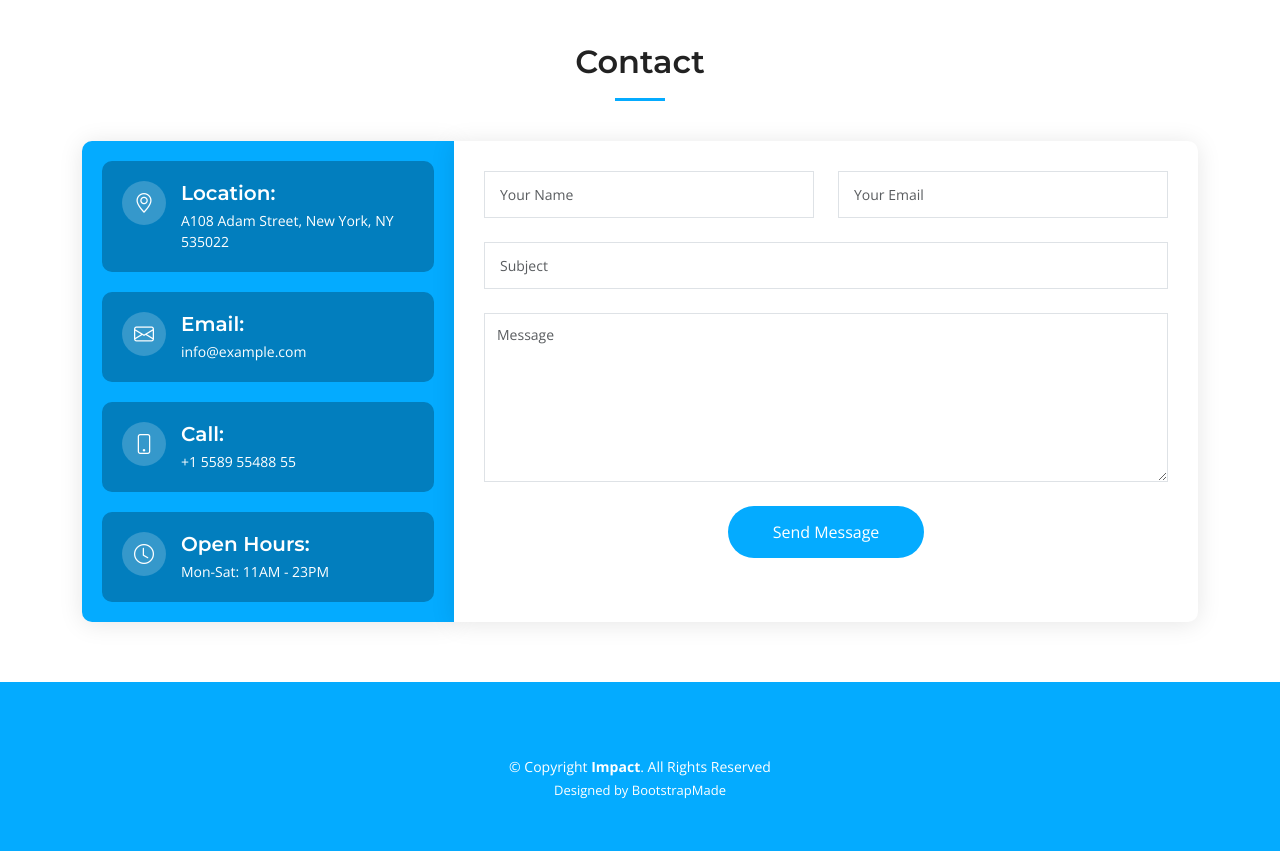
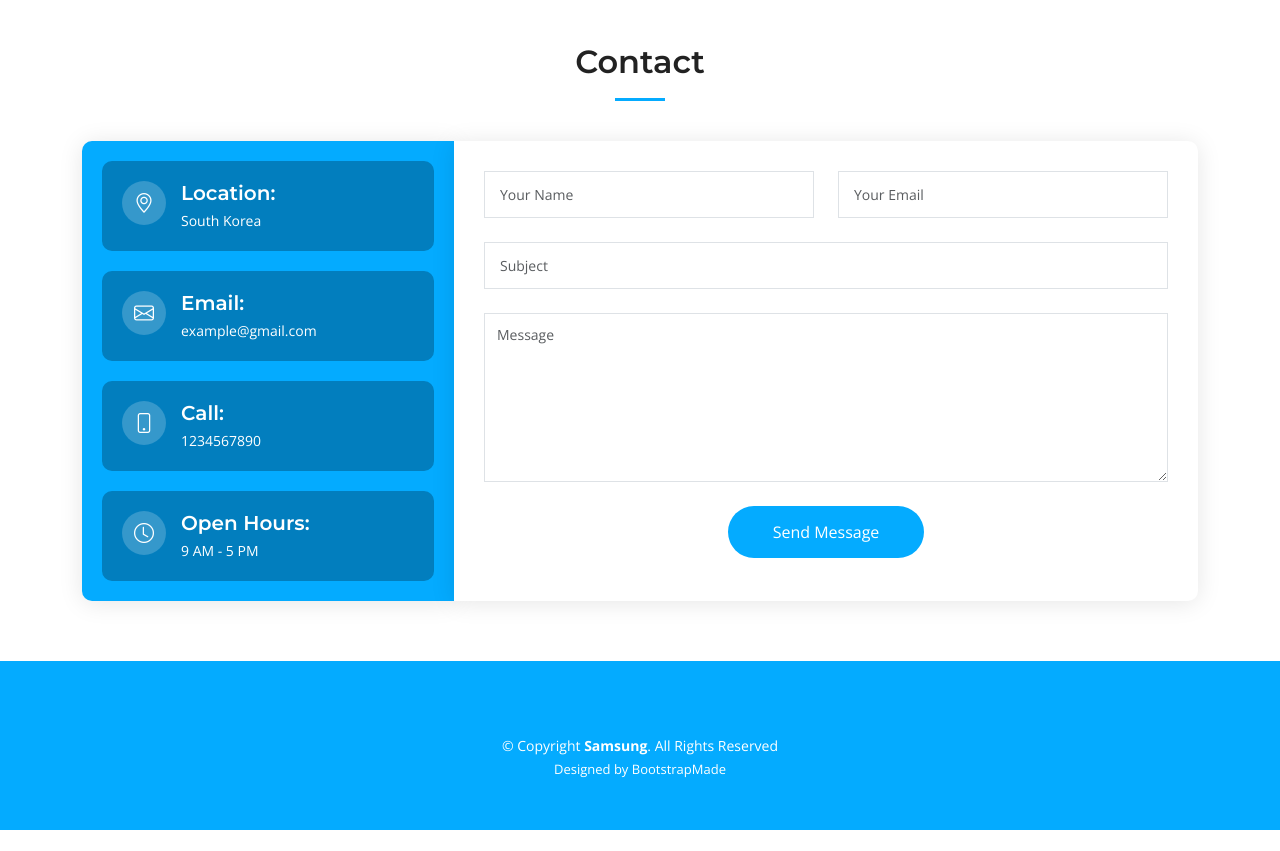
Before and after one commit to Anant-p-sol/Learning_Django, a Django app: page / in a window 1280 px wide. Shown: the part 3520-4371 px from the top of the page. After the commit the page ends 4350 px from the top, so only its background shows below. Run offline with Django 5.2, Linux system fonts and the light colour scheme; data comes from the database, SQL or seed files in the repository; both versions use the stored data as it was after the commit; some libraries are stand-ins or nearby versions.

Commit message:
general info add dyanimically from database

```diff
--- a/app/views.py
+++ b/app/views.py
@@ -1,73 +1,26 @@
 from django.shortcuts import render
 from app.models import GeneralInfo
-from django.db import connection
 
-def write_sql_quarys_to_file(file_path):
-    with open('sql_queries.txt', 'w') as file:
-        queries = connection.queries
-        for query in queries:
-            sql = query['sql']
-            file.write(f"{sql}\n")
 
 # Create your views here.
-
 def index(request):
-    #read                                        # ORM (Object-Relational Mapping) to fetch data from the database
-    # all_records = GeneralInfo.objects.all()      # ORM is a programing languagetechnique that allows devlopers to interact with
-    # for i in all_records:                        # the database using the programming language's syntax instead of SQL queries.
-    #     print(i.company_name, i.location, i.email, i.phone, i.open_hours)
-
-    # first_record = GeneralInfo.objects.first()  # Fetch the first record from the GeneralInfo model
-    # print(first_record)
-
-    # last_record = GeneralInfo.objects.last()    # Fetch the last record from the GeneralInfo model
-    # print(last_record)
-
-    # first_five__record = GeneralInfo.objects.all()[:5]  # Fetch the first five records from the GeneralInfo model
-    # print(first_five__record)
-
-    # last_five__record = GeneralInfo.objects.all().order_by('-id')[:5]  # Fetch the first five records from the GeneralInfo model
-    # print(last_five__record)
-
-    # hk_record = GeneralInfo.objects.filter(location = "hk")  # Fetch the first 21 records from the GeneralInfo model
-    # print(hk_record)
+    general_info = GeneralInfo.objects.last()  # Get the first GeneralInfo object
+    print(f"general_info : {general_info}")
 
 
-    # delete
+    context = {
+        'company_name': general_info.company_name,
+        'location': general_info.location,
+        'email': general_info.email,
+        'phone': general_info.phone ,
+        'open_hours': general_info.open_hours ,
+        'video_url': general_info.video_url ,
+        'twitter_url': general_info.twitter_url ,
+        'facebook_url': general_info.facebook_url ,
+        'instagram_url': general_info.instagram_url ,
+        'linkedin_url': general_info.linkedin_url ,
+    }
 
-    # GeneralInfo.objects.filter(location="hk").delete()  # Delete records where location is "hk"
-    # print("Records deleted successfully")
+    print(f"general_info : {context}")
 
-
-
-    # update
-
-    # imacctz = GeneralInfo.objects.get(company_name="imacctz")  # Fetch the record with company_name "imacctz"
-    # imacctz.location = "India"  # Update the location to "India"
-    # imacctz.save()  # Save the changes to the database
-
-
-    # generalInfo = GeneralInfo.objects.all().update(phone = "99999999")  # Fetch all records from the GeneralInfo mode
-
-    #create
-
-    GeneralInfo.objects.create(
-        company_name="Samsung",
-        location="South Korea",
-        email="example@gmail.com",
-        phone="1234567890",
-        open_hours="9 AM - 5 PM",
-        video_url="https://www.youtube.com/watch?v=example",
-        twitter_url="https://twitter.com/example",
-        facebook_url="https://facebook.com/example",
-        instagram_url="https://instagram.com/example",
-        linkedin_url="https://linkedin.com/in/example"
-    )  # Create a new record in the GeneralInfo model
-
-
-
-    file_path = 'sql_queries.txt'
-    write_sql_quarys_to_file(file_path)  # Write SQL queries to a file
-
-    context = {}
     return render(request,"index.html", context)
--- a/templates/assets/footer.html
+++ b/templates/assets/footer.html
@@ -4,7 +4,7 @@
 
     <div class="container mt-4">
       <div class="copyright">
-        &copy; Copyright <strong><span>Impact</span></strong>. All Rights Reserved
+        &copy; Copyright <strong><span>{{company_name}}</span></strong>. All Rights Reserved
       </div>
       <div class="credits">
         <!-- All the links in the footer should remain intact. -->
--- a/templates/assets/header.html
+++ b/templates/assets/header.html
@@ -4,14 +4,14 @@
   <section id="topbar" class="topbar d-flex align-items-center">
     <div class="container d-flex justify-content-center justify-content-md-between">
       <div class="contact-info d-flex align-items-center">
-        <i class="bi bi-envelope d-flex align-items-center"><a href="mailto:contact@example.com">contact@example.com</a></i>
-        <i class="bi bi-phone d-flex align-items-center ms-4"><span>+1 5589 55488 55</span></i>
+        <i class="bi bi-envelope d-flex align-items-center"><a href="mailto:{{email}}">{{email}}</a></i>
+        <i class="bi bi-phone d-flex align-items-center ms-4"><span>{{phone}}</span></i>
       </div>
       <div class="social-links d-none d-md-flex align-items-center">
-        <a href="#" class="twitter"><i class="bi bi-twitter-x"></i></a>
-        <a href="#" class="facebook"><i class="bi bi-facebook"></i></a>
-        <a href="#" class="instagram"><i class="bi bi-instagram"></i></a>
-        <a href="#" class="linkedin"><i class="bi bi-linkedin"></i></i></a>
+        <a href="{{twitter_url}}" class="twitter"><i class="bi bi-twitter-x"></i></a>
+        <a href="{{facebook_url}}" class="facebook"><i class="bi bi-facebook"></i></a>
+        <a href="{{instagram_url}}" class="instagram"><i class="bi bi-instagram"></i></a>
+        <a href="{{linkdin_url}}" class="linkedin"><i class="bi bi-linkedin"></i></i></a>
       </div>
     </div>
   </section><!-- End Top Bar -->
@@ -22,7 +22,7 @@
       <a href="index.html" class="logo d-flex align-items-center">
         <!-- Uncomment the line below if you also wish to use an image logo -->
         <!-- <img src="{% static 'assets/img/logo.png' %}" alt=""> -->
-        <h1>Impact<span>.</span></h1>
+        <h1>{{company_name}}<span>.</span></h1>
       </a>
       <nav id="navbar" class="navbar">
         <ul>
--- a/templates/assets/main.html
+++ b/templates/assets/main.html
@@ -6,7 +6,7 @@
   <meta charset="utf-8">
   <meta content="width=device-width, initial-scale=1.0" name="viewport">
 
-  <title>Impact Bootstrap Template - Index</title>
+  <title>{{company_name}} Bootstrap Template - Index</title>
   <meta content="" name="description">
   <meta content="" name="keywords">
 
@@ -46,11 +46,11 @@
     <div class="container position-relative">
       <div class="row gy-5" data-aos="fade-in">
         <div class="col-lg-6 order-2 order-lg-1 d-flex flex-column justify-content-center text-center text-lg-start">
-          <h2>Welcome to <span>Impact</span></h2>
+          <h2>Welcome to <span>{{company_name}}</span></h2>
           <p>Empowering Success, Inspiring Growth: Your Vision, Our Expertise.</p>
           <div class="d-flex justify-content-center justify-content-lg-start">
             <a href="#services" class="btn-get-started">Get Started</a>
-            <a href="https://www.youtube.com/watch?v=LXb3EKWsInQ" class="glightbox btn-watch-video d-flex align-items-center"><i class="bi bi-play-circle"></i><span>Watch Video</span></a>
+            <a href={{"video_url"}} class="glightbox btn-watch-video d-flex align-items-center"><i class="bi bi-play-circle"></i><span>Watch Video</span></a>
           </div>
         </div>
         <div class="col-lg-6 order-1 order-lg-2">
--- a/templates/index.html
+++ b/templates/index.html
@@ -341,7 +341,7 @@
                 <i class="bi bi-geo-alt flex-shrink-0"></i>
                 <div>
                   <h4>Location:</h4>
-                  <p>A108 Adam Street, New York, NY 535022</p>
+                  <p>{{location}}</p>
                 </div>
               </div><!-- End Info Item -->
 
@@ -349,7 +349,7 @@
                 <i class="bi bi-envelope flex-shrink-0"></i>
                 <div>
                   <h4>Email:</h4>
-                  <p>info@example.com</p>
+                  <p>{{email}}</p>
                 </div>
               </div><!-- End Info Item -->
 
@@ -357,7 +357,7 @@
                 <i class="bi bi-phone flex-shrink-0"></i>
                 <div>
                   <h4>Call:</h4>
-                  <p>+1 5589 55488 55</p>
+                  <p>{{phone}}</p>
                 </div>
               </div><!-- End Info Item -->
 
@@ -365,7 +365,7 @@
                 <i class="bi bi-clock flex-shrink-0"></i>
                 <div>
                   <h4>Open Hours:</h4>
-                  <p>Mon-Sat: 11AM - 23PM</p>
+                  <p>{{open_hours}}</p>
                 </div>
               </div><!-- End Info Item -->
             </div>
```
Also changed, not shown: db.sqlite3.
